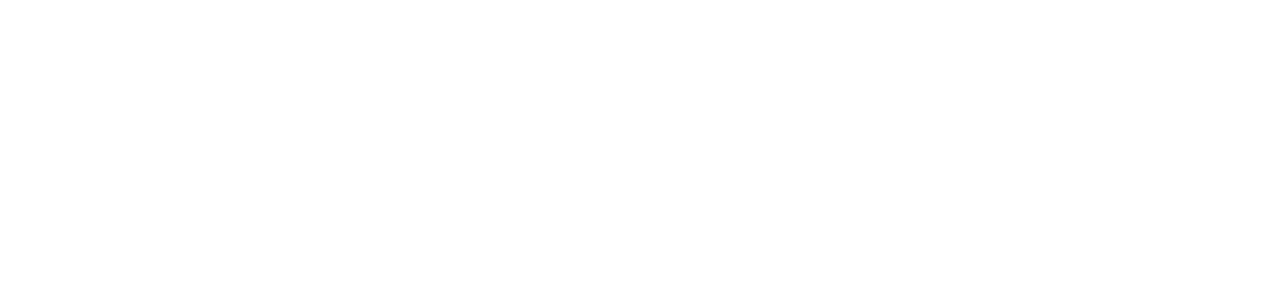
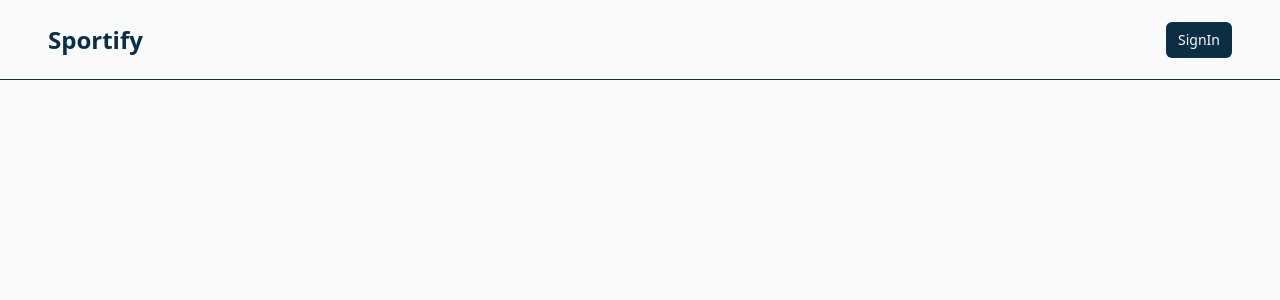
Before and after one commit to marcinWojtczak/sport-app, a Next.js app: page / in a window 1280 px wide. Shown: the top 300 px of the page. Built offline with nearby package versions, Linux system fonts and the light colour scheme.

Commit message:
created Navbar component, instaled shadcn

```diff
--- a/package.json
+++ b/package.json
@@ -9,14 +9,17 @@
     "lint": "next lint"
   },
   "dependencies": {
+    "@radix-ui/react-slot": "^1.0.2",
     "class-variance-authority": "^0.7.0",
     "clsx": "^2.0.0",
+    "lucide-react": "^0.288.0",
     "next": "13.5.5",
     "next-auth": "^4.24.3",
     "next-themes": "^0.2.1",
     "react": "^18",
     "react-dom": "^18",
-    "tailwind-merge": "^1.14.0"
+    "tailwind-merge": "^1.14.0",
+    "tailwindcss-animate": "^1.0.7"
   },
   "devDependencies": {
     "@types/node": "^20",
--- /dev/null
+++ b/src/app/components/Navbar.tsx
@@ -0,0 +1,22 @@
+import { FC } from 'react'
+import Link from 'next/link'
+import { cn } from '@/lib/utils'
+import { Button } from '@/components/ui/Button'
+
+interface NavbarProps {}
+
+const Navbar: FC<NavbarProps> = ({}) => {
+  return (
+    <nav className='fixed z-50 top-0 left-0 right-0 h-20 border-b border-dark-blue flex items-center justify-between px-4'>
+      <div className='container max-w-[1400px] mx-auto flex items-center justify-between'>
+        <Link href='/' className='text-dark-blue dark:text-slate-50 text-2xl font-bold'>
+        Sportify
+      </Link>
+      <Button variant='default' size='sm' >SignIn</Button>
+    </div>
+
+    </nav>
+  )
+}
+
+export default Navbar
--- /dev/null
+++ b/src/app/components/ui/Button.tsx
@@ -0,0 +1,47 @@
+import { ButtonHTMLAttributes, FC, forwardRef } from "react"
+import { Slot } from "@radix-ui/react-slot"
+import { cva, VariantProps } from "class-variance-authority"
+import { cn } from "@/lib/utils"
+
+
+const buttonVariants = cva(
+  "inline-flex items-center justify-center rounded-md text-sm font-medium ring-offset-background transition-colors focus-visible:outline-none focus-visible:ring-2 focus-visible:ring-ring focus-visible:ring-offset-2 disabled:pointer-events-none disabled:opacity-50",
+  {
+    variants: {
+      variant: {
+        default: 'bg-dark-blue text-slate-50 hover:bg-dark-blue/90 font-normal',
+        outline: 'border border-input bg-dark-blue hover:bg-accent hover:text-accent-foreground text-slate-50',
+        ghost: "hover:bg-accent hover:text-accent-foreground",
+        link: "text-primary underline-offset-4 hover:underline",
+      },
+      size: {
+        default: "h-10 px-4 py-2",
+        sm: "h-9 rounded-md px-3",
+        lg: "h-11 rounded-md px-8",
+        icon: "h-10 w-10",
+      },
+    },
+    defaultVariants: {
+      variant: 'default',
+      size: 'default'
+    }
+  }
+)
+
+interface ButtonProps extends ButtonHTMLAttributes<HTMLButtonElement>, VariantProps<typeof buttonVariants>{}
+
+const Button: FC<ButtonProps> = forwardRef<HTMLButtonElement, ButtonProps>(
+  ({ className, variant, children, size, ...props }: ButtonProps, ref) => {
+  return (
+          <button
+            ref={ref}
+            className={cn(buttonVariants({className, variant, size}))}
+          >{children}
+          </button>
+        )
+  }
+)
+
+
+
+export { Button, buttonVariants }
--- a/src/app/globals.css
+++ b/src/app/globals.css
@@ -1,3 +1,76 @@
 @tailwind base;
 @tailwind components;
 @tailwind utilities;
+
+@layer base {
+  :root {
+    --background: 0 0% 100%;
+    --foreground: 222.2 84% 4.9%;
+
+    --card: 0 0% 100%;
+    --card-foreground: 222.2 84% 4.9%;
+
+    --popover: 0 0% 100%;
+    --popover-foreground: 222.2 84% 4.9%;
+
+    --primary: 222.2 47.4% 11.2%;
+    --primary-foreground: 210 40% 98%;
+
+    --secondary: 210 40% 96.1%;
+    --secondary-foreground: 222.2 47.4% 11.2%;
+
+    --muted: 210 40% 96.1%;
+    --muted-foreground: 215.4 16.3% 46.9%;
+
+    --accent: 210 40% 96.1%;
+    --accent-foreground: 222.2 47.4% 11.2%;
+
+    --destructive: 0 84.2% 60.2%;
+    --destructive-foreground: 210 40% 98%;
+
+    --border: 214.3 31.8% 91.4%;
+    --input: 214.3 31.8% 91.4%;
+    --ring: 222.2 84% 4.9%;
+
+    --radius: 0.5rem;
+  }
+
+  .dark {
+    --background: 222.2 84% 4.9%;
+    --foreground: 210 40% 98%;
+
+    --card: 222.2 84% 4.9%;
+    --card-foreground: 210 40% 98%;
+
+    --popover: 222.2 84% 4.9%;
+    --popover-foreground: 210 40% 98%;
+
+    --primary: 210 40% 98%;
+    --primary-foreground: 222.2 47.4% 11.2%;
+
+    --secondary: 217.2 32.6% 17.5%;
+    --secondary-foreground: 210 40% 98%;
+
+    --muted: 217.2 32.6% 17.5%;
+    --muted-foreground: 215 20.2% 65.1%;
+
+    --accent: 217.2 32.6% 17.5%;
+    --accent-foreground: 210 40% 98%;
+
+    --destructive: 0 62.8% 30.6%;
+    --destructive-foreground: 210 40% 98%;
+
+    --border: 217.2 32.6% 17.5%;
+    --input: 217.2 32.6% 17.5%;
+    --ring: 212.7 26.8% 83.9%;
+  }
+}
+
+@layer base {
+  * {
+    @apply border-border;
+  }
+  body {
+    @apply bg-background text-foreground;
+  }
+}
--- a/src/app/layout.tsx
+++ b/src/app/layout.tsx
@@ -1,6 +1,7 @@
 import type { Metadata } from 'next'
 import { Inter } from 'next/font/google'
 import './globals.css'
+import Navbar from '@/components/Navbar'
 
 const inter = Inter({ subsets: ['latin'] })
 
@@ -15,9 +16,10 @@
   children: React.ReactNode
 }) {
   return (
-    <html lang="en" >
-      <body >
-
+    <html lang="en">
+      <body className='bg-slate-50 dark:bg-dark-blue text-dark dark:text-slate-50 antialiased'>
+        <Navbar />
+        {children}
       </body>
     </html>
   )
--- /dev/null
+++ b/src/app/lib/utils.ts
@@ -0,0 +1,6 @@
+import { type ClassValue, clsx } from "clsx"
+import { twMerge } from "tailwind-merge"
+
+export function cn(...inputs: ClassValue[]) {
+  return twMerge(clsx(inputs))
+}
--- /dev/null
+++ b/tailwind.config.js
@@ -0,0 +1,81 @@
+/** @type {import('tailwindcss').Config} */
+module.exports = {
+  darkMode: ["class"],
+  content: [
+    './pages/**/*.{ts,tsx}',
+    './components/**/*.{ts,tsx}',
+    './app/**/*.{ts,tsx}',
+    './src/**/*.{ts,tsx}',
+	],
+  theme: {
+    container: {
+      center: true,
+      padding: "2rem",
+      screens: {
+        "2xl": "1400px",
+      },
+    },
+    extend: {
+      colors: {
+        'dark': '#111119',
+        'dark-blue': '#0c2e45',
+        'light-blue': '#245c74',
+        'olive': '#7a9842',
+        'dark-green': '#284241',
+        border: "hsl(var(--border))",
+        input: "hsl(var(--input))",
+        ring: "hsl(var(--ring))",
+        background: "hsl(var(--background))",
+        foreground: "hsl(var(--foreground))",
+        primary: {
+          DEFAULT: "hsl(var(--primary))",
+          foreground: "hsl(var(--primary-foreground))",
+        },
+        secondary: {
+          DEFAULT: "hsl(var(--secondary))",
+          foreground: "hsl(var(--secondary-foreground))",
+        },
+        destructive: {
+          DEFAULT: "hsl(var(--destructive))",
+          foreground: "hsl(var(--destructive-foreground))",
+        },
+        muted: {
+          DEFAULT: "hsl(var(--muted))",
+          foreground: "hsl(var(--muted-foreground))",
+        },
+        accent: {
+          DEFAULT: "hsl(var(--accent))",
+          foreground: "hsl(var(--accent-foreground))",
+        },
+        popover: {
+          DEFAULT: "hsl(var(--popover))",
+          foreground: "hsl(var(--popover-foreground))",
+        },
+        card: {
+          DEFAULT: "hsl(var(--card))",
+          foreground: "hsl(var(--card-foreground))",
+        },
+      },
+      borderRadius: {
+        lg: "var(--radius)",
+        md: "calc(var(--radius) - 2px)",
+        sm: "calc(var(--radius) - 4px)",
+      },
+      keyframes: {
+        "accordion-down": {
+          from: { height: 0 },
+          to: { height: "var(--radix-accordion-content-height)" },
+        },
+        "accordion-up": {
+          from: { height: "var(--radix-accordion-content-height)" },
+          to: { height: 0 },
+        },
+      },
+      animation: {
+        "accordion-down": "accordion-down 0.2s ease-out",
+        "accordion-up": "accordion-up 0.2s ease-out",
+      },
+    },
+  },
+  plugins: [require("tailwindcss-animate")],
+}
--- a/tailwind.config.ts
+++ /dev/null
@@ -1,23 +0,0 @@
-import type { Config } from 'tailwindcss'
-
-const config: Config = {
-  darkMode: 'class',
-  content: [
-    './src/pages/**/*.{js,ts,jsx,tsx,mdx}',
-    './src/components/**/*.{js,ts,jsx,tsx,mdx}',
-    './src/app/**/*.{js,ts,jsx,tsx,mdx}',
-  ],
-  theme: {
-    extend: {
-      colors: {
-        'dark': '#111119',
-        'dark-blue': '#0c2e45',
-        'light-blue': '#245c74',
-        'olive': '#7a9842',
-        'dark-green': '#284241'
-      }
-    },
-  },
-  plugins: [],
-}
-export default config
```
Also changed, not shown: components.json (added), 1 other file (tests, documents, lock files or other folders).
